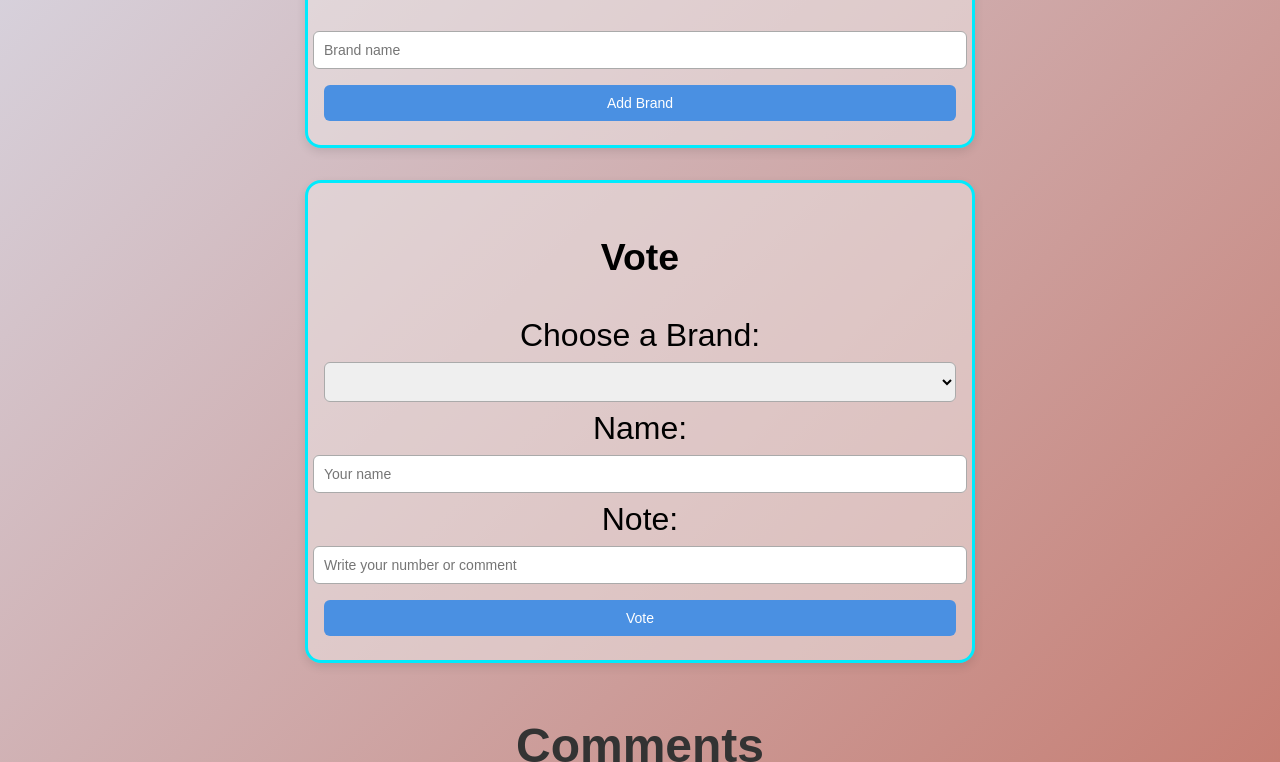
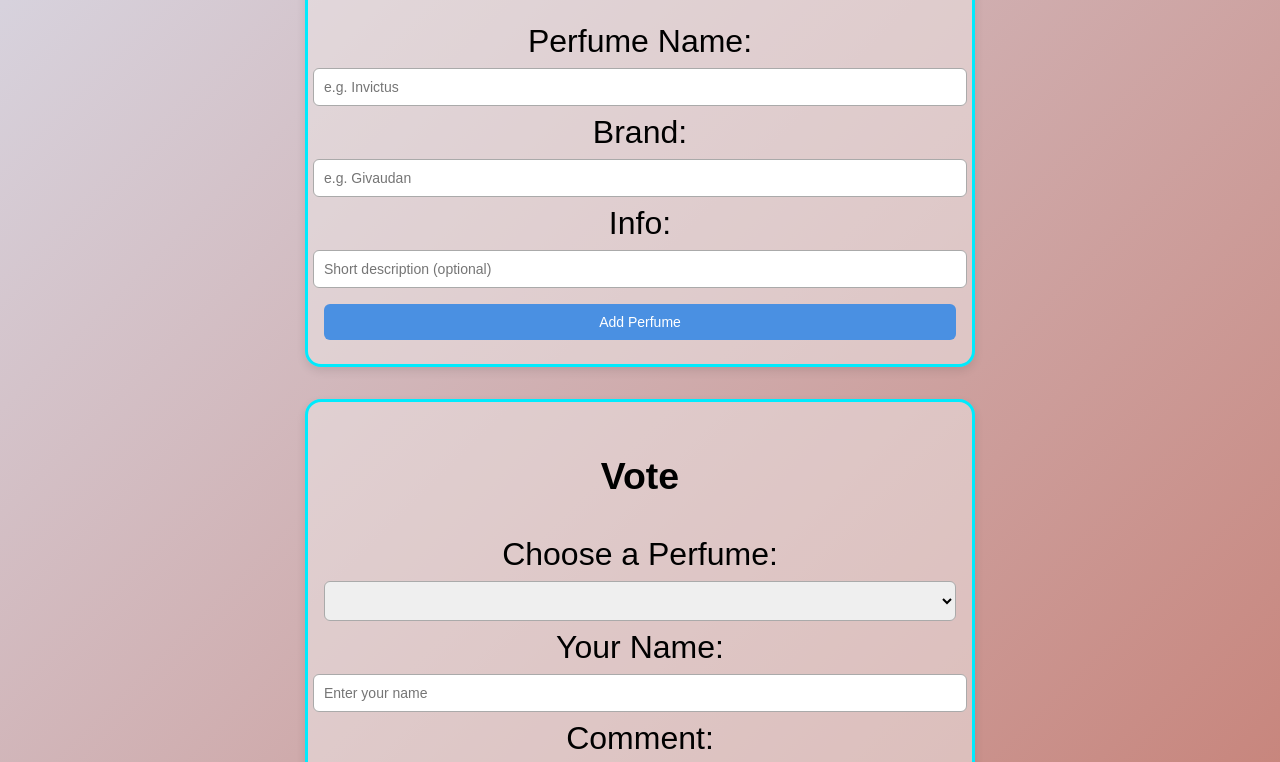
Before and after one commit to abdelrahmanSal/fragrance-polls, a website: page index.html in a window 1280 px wide. Shown: the part 528-1290 px from the top of the page. Drawn offline with Linux system fonts and the light colour scheme; no server answers.

Commit message:
Update index.html

```diff
--- a/index.html
+++ b/index.html
@@ -8,30 +8,44 @@
 <body>
   <h1 class="title">Perfume Polls</h1>
 
+  <!-- Results -->
   <div id="polls" class="card"></div>
 
+  <!-- Add New Perfume -->
   <form id="brandForm" class="card form">
-    <h3>Add New Brand</h3>
-    <input type="text" id="newBrand" placeholder="Brand name" required>
-    <button type="submit">Add Brand</button>
+    <h3>Add New Perfume</h3>
+    <label for="newName">Perfume Name:</label>
+    <input type="text" id="newName" placeholder="e.g. Invictus" required>
+
+    <label for="newBrand">Brand:</label>
+    <input type="text" id="newBrand" placeholder="e.g. Givaudan" required>
+
+    <label for="newInfo">Info:</label>
+    <input type="text" id="newInfo" placeholder="Short description (optional)">
+
+    <button type="submit">Add Perfume</button>
   </form>
 
+  <!-- Voting -->
   <form id="voteForm" class="card form">
     <h3>Vote</h3>
-    <label for="brand">Choose a Brand:</label>
+
+    <label for="brand">Choose a Perfume:</label>
     <select id="brand" name="brand"></select>
 
-    <label for="name">Name:</label>
-    <input type="text" id="name" name="name" placeholder="Your name">
+    <label for="name">Your Name:</label>
+    <input type="text" id="name" name="name" placeholder="Enter your name" required>
 
-    <label for="note">Note:</label>
-    <input type="text" id="note" name="note" placeholder="Write your number or comment">
+    <label for="note">Comment:</label>
+    <input type="text" id="note" name="note" placeholder="Write your comment">
 
     <button type="submit">Vote</button>
   </form>
 
+  <!-- Reset -->
   <button id="resetBtn" class="card">Reset Polls</button>
 
+  <!-- Comments -->
   <h2 class="title">Comments</h2>
   <div id="comments" class="card comments"></div>
 
```
